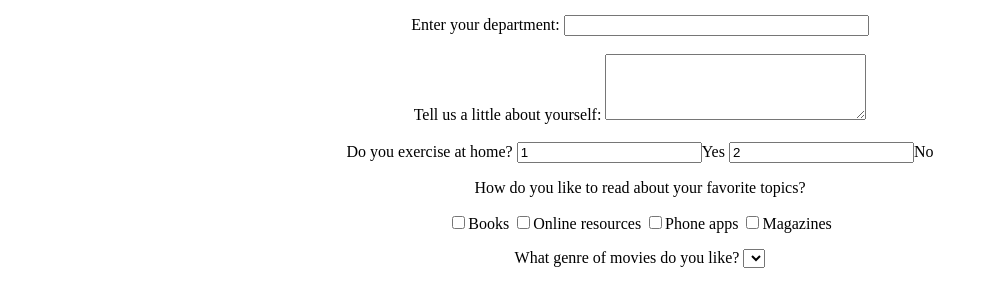
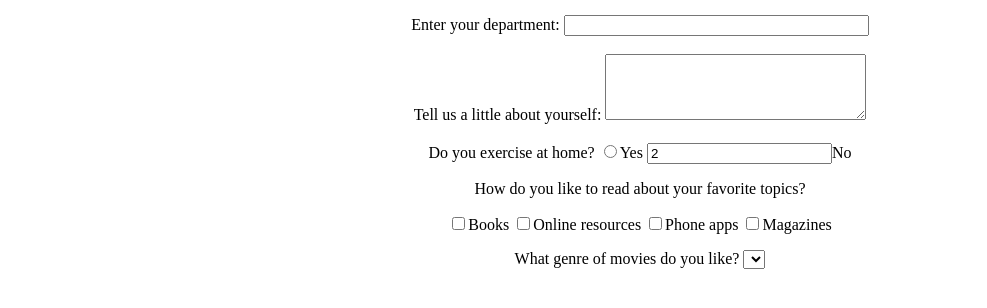
Before and after one commit to SatyamP2711/P1, a plain HTML site: page index.html in a window 1280 px wide. Shown: the part 130-438 px from the top of the page, without its empty margins (0-987 px from the left). Drawn offline with Linux system fonts and the light colour scheme.

Commit message:
Update index.html

```diff
--- a/index.html
+++ b/index.html
@@ -26,7 +26,7 @@ if you dont want text wrapping, you can add wrap = "off" (horizontal scrollbar -
 <textarea name="Comments" cols=30 rows=4></textarea> </br> </br>
 Do you exercise at home?
 <!-- Radio buttons help you choose one out of the many values -->
-<input type="rado" name="exe" value=1>Yes
+<input type="radio" name="exe" value=1>Yes
 <input type="rado" name="exe" value=2>No
 </p>
 How do you like to read about your favorite topics?
```
